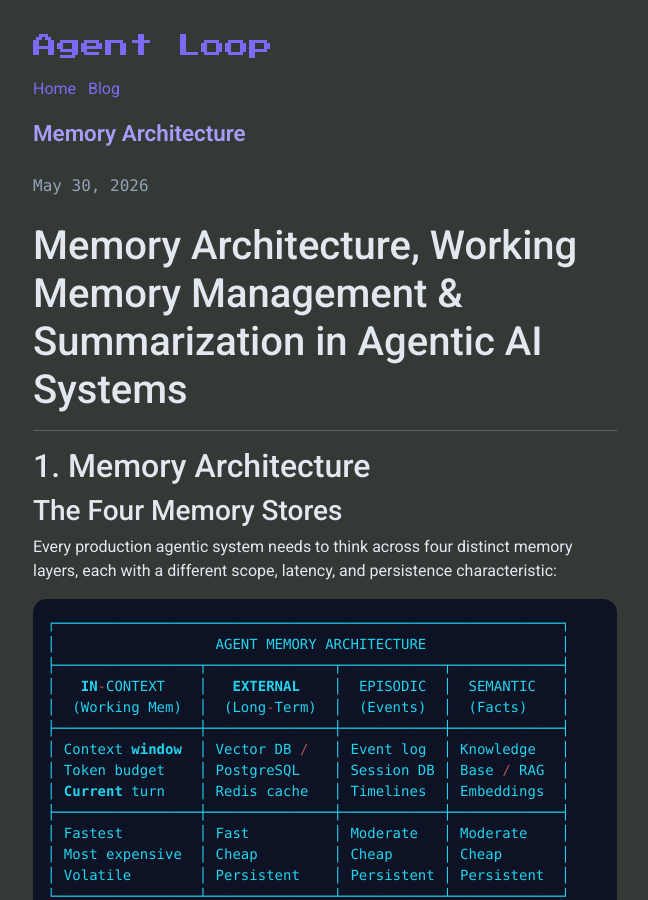
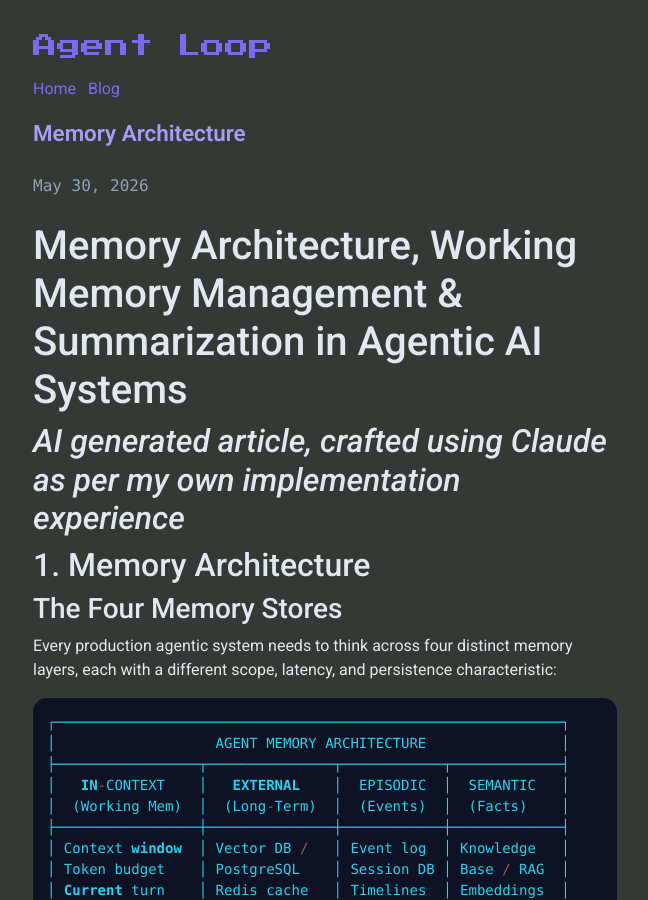
Before and after one commit to agentloopfyi/agentloopfyi.github.io, a Jekyll site: the page built from _posts/2026-05-30-memory-architecture.markdown, in a window 1280 px wide and 900 px high. Shown: the whole window, without its empty margins (315-963 px from the left). Built offline with Jekyll 4.4.1, drawn with Linux system fonts in a browser that asks for light colours; nearby versions of some CDN libraries.

Commit message:
Update 2026-05-30-memory-architecture.markdown

```diff
--- a/_posts/2026-05-30-memory-architecture.markdown
+++ b/_posts/2026-05-30-memory-architecture.markdown
@@ -6,6 +6,7 @@ date:   2026-05-30 10:00:00
 ---
 # Memory Architecture, Working Memory Management & Summarization in Agentic AI Systems
 
+_AI generated article, crafted using Claude as per my own implementation experience_
 ---
 
 ## 1. Memory Architecture
```
